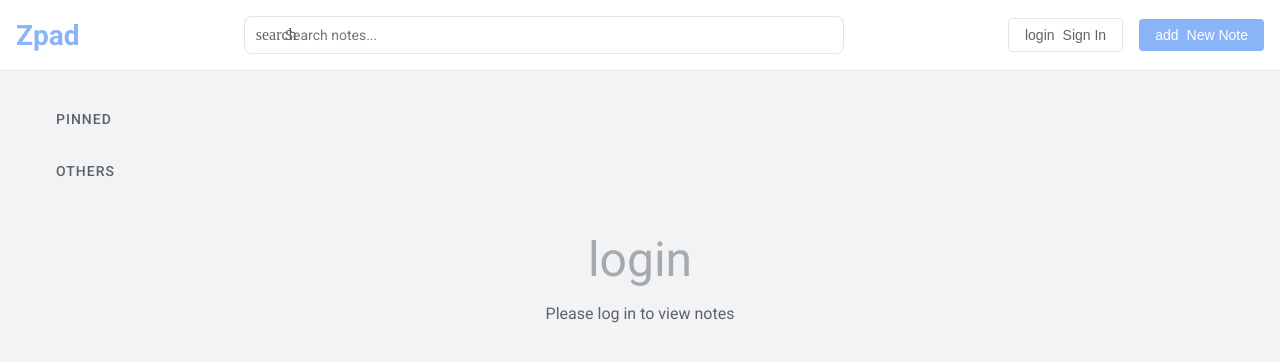
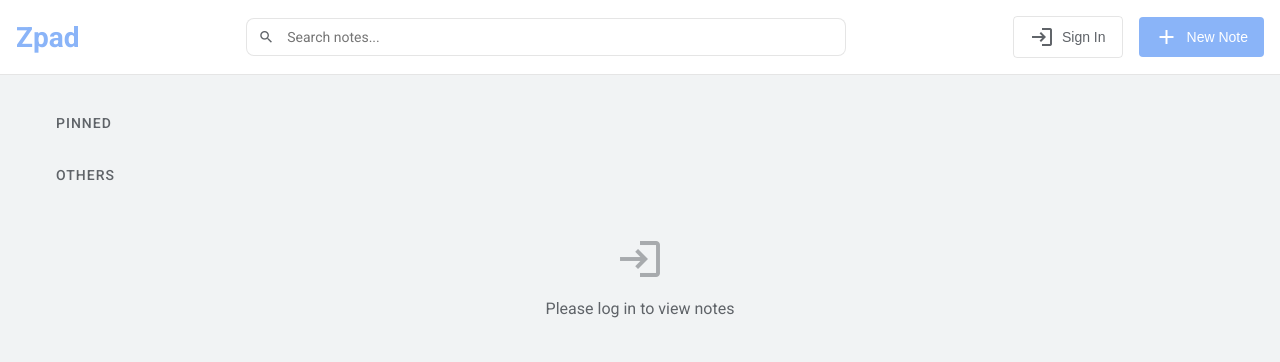
Before and after one commit to RidoanDev/zpad, a plain HTML site: page index.html in a window 1280 px wide. Drawn offline with Linux system fonts and the light colour scheme; no server answers.

Commit message:
Update index.html

```diff
--- a/index.html
+++ b/index.html
@@ -3,8 +3,10 @@
 <head>
   <meta charset="UTF-8">
   <meta name="viewport" content="width=device-width, initial-scale=1.0">
-  <title>Zpad</title><link rel="icon" href="https://fonts.gstatic.com/s/i/short-term/release/materialsymbolsoutlined/note_alt/default/48px.svg" type="image/svg+xml">
-<link rel="icon" href="https://fonts.gstatic.com/s/i/short-term/release/materialsymbolsoutlined/note_alt/default/48px.svg" type="image/svg+xml">  <link href="https://fonts.googleapis.com/css2?family=Roboto:wght@300;400;500;700&display=swap" rel="stylesheet">
+  <title>Zpad - Beautiful Notes</title>
+  <link rel="icon" href="https://fonts.gstatic.com/s/i/short-term/release/materialsymbolsoutlined/note_alt/default/48px.svg" type="image/svg+xml">
+  <link href="https://fonts.googleapis.com/icon?family=Material+Icons" rel="stylesheet">
+  <link href="https://fonts.googleapis.com/css2?family=Roboto:wght@300;400;500;700&display=swap" rel="stylesheet">
   <script type="module">
     import { initializeApp } from "https://www.gstatic.com/firebasejs/11.1.0/firebase-app.js";
     import { getDatabase, ref, set, remove, onValue } from "https://www.gstatic.com/firebasejs/11.1.0/firebase-database.js";
```
